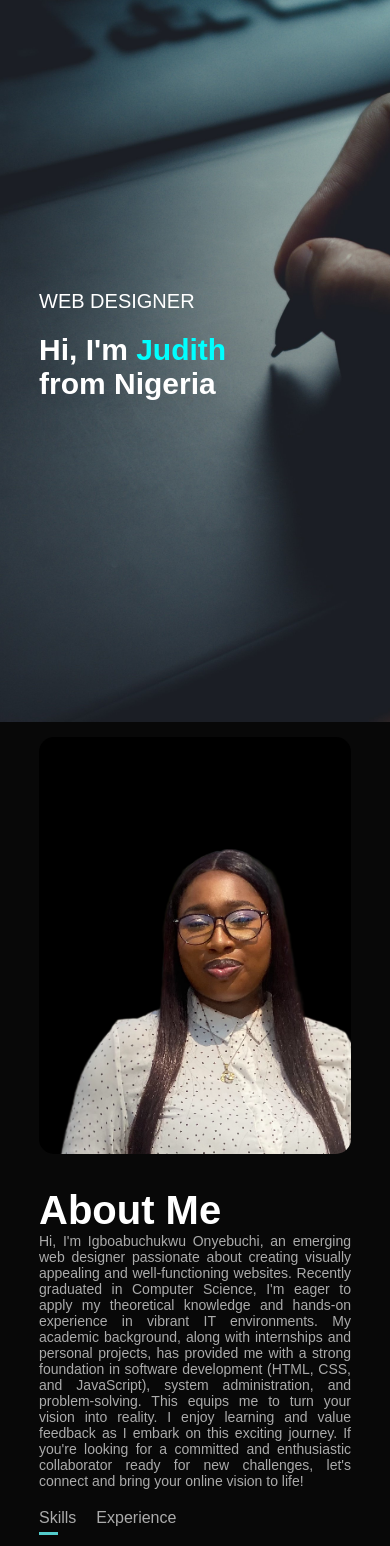
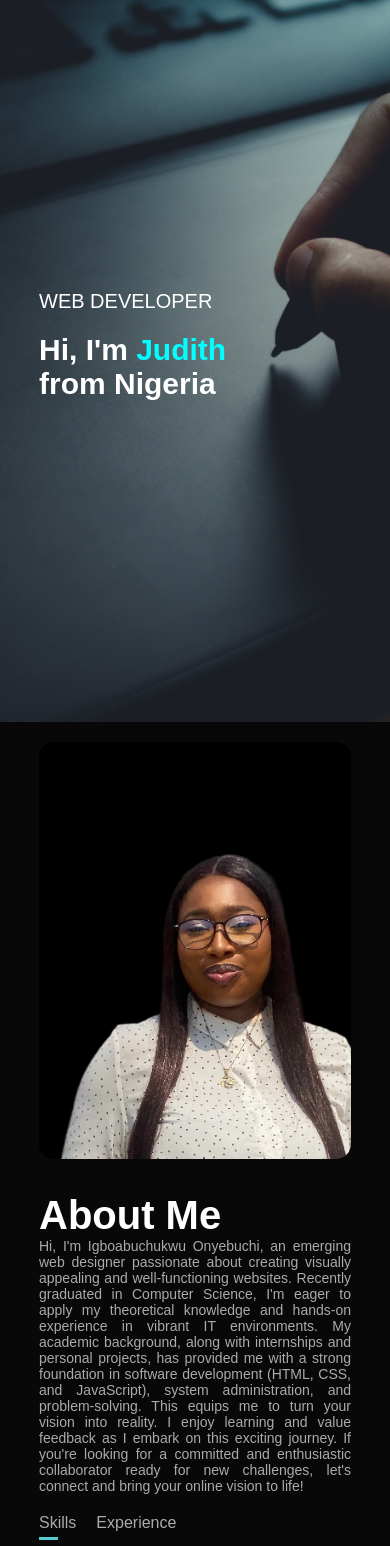
Before and after one commit to onyebuchijudith/Judio-portfolio, a plain HTML site: page index.html in a window 390 px wide. Shown: the part 122-1668 px from the top of the page. Drawn offline with Linux system fonts and the light colour scheme.

Commit message:
Add files via upload

```diff
--- a/index.html
+++ b/index.html
@@ -4,7 +4,7 @@
     <meta charset="UTF-8">
     <meta http-equiv="X-UA-Compatible" content="IE=edge">
     <meta name="viewport" content="width=device-width, initial-scale=1.0">
-    <title>Personal Portfolio Website</title>
+    <title>Judio Portfolio</title>
     <link rel="stylesheet" href="style.css">
     <script src="https://kit.fontawesome.com/dc32343db2.js" crossorigin="anonymous"></script>
 </head>
@@ -24,7 +24,7 @@
                 <i class="fas fa-bars" onclick="openmenu()"></i>
             </nav>
             <div class="header-text">
-                <p>WEB DESIGNER</p>
+                <p>WEB DEVELOPER</p>
                 <h1>Hi, I'm <span>Judith</span><br>from Nigeria</h1>
 
             </div>
--- a/style.css
+++ b/style.css
@@ -345,8 +345,9 @@ nav .fas{
         margin-top: 100%;
         font-size: 20px;
     }
+
     #about {
-        padding: 5px 0;
+        padding: 10px 0;
         color: #ababab;
         text-align: justify;
     }
```
Also changed, not shown: 1 other file.
